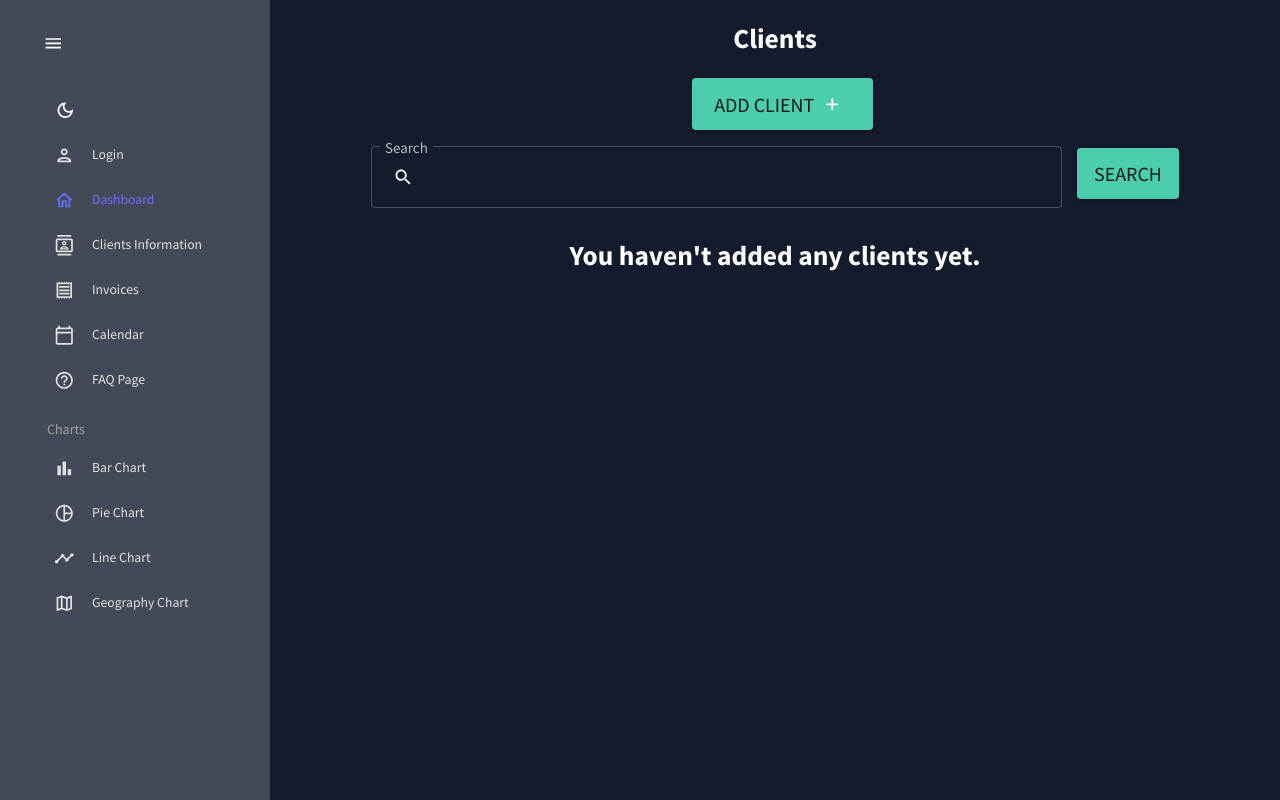
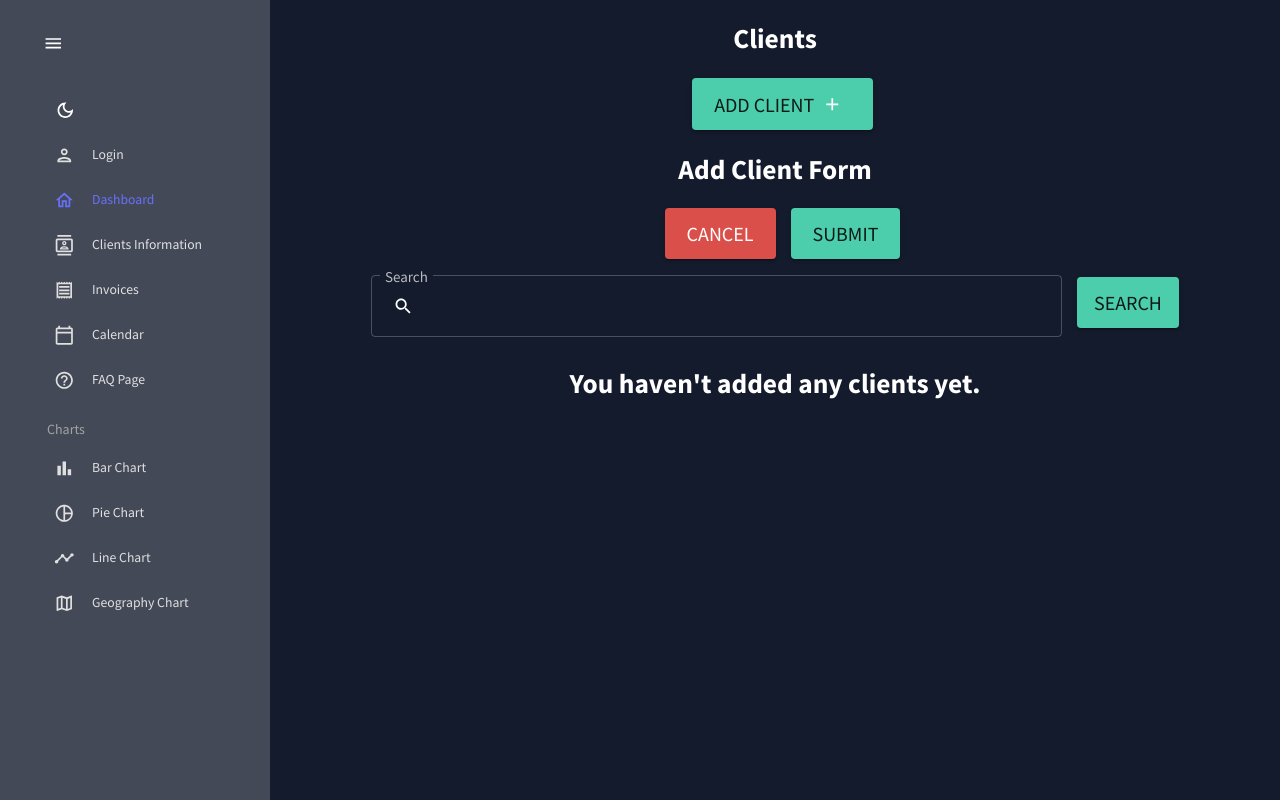
Before and after one commit to BaseBenjamin13/dashboard_client, a React (Create React App) app: page /clients in a window 1280 px wide. Built offline with nearby package versions, Linux system fonts and the light colour scheme.

Commit message:
AddClient btn shows AddClientForm component that has Cancel and Submit btns both hide form

```diff
--- /dev/null
+++ b/src/components/clients/AddClientForm.js
@@ -0,0 +1,32 @@
+import React from 'react'
+
+import { Button, IconButton, useTheme } from "@mui/material";
+import AddIcon from '@mui/icons-material/Add';
+
+import { tokens } from "../../theme";
+
+function AddClientForm({ showClientForm, setShowClientForm }) {
+
+    const theme = useTheme();
+    const colors = tokens(theme.palette.mode);
+
+    return (
+        <div>
+            <h1>Add Client Form</h1>
+            <Button size="large" style={{ fontSize: '20px', marginLeft: '15px' }}
+                variant="contained" color="red"
+                onClick={() => setShowClientForm(!showClientForm)}
+            >
+                Cancel
+            </Button>
+            <Button size="large" style={{ fontSize: '20px', marginLeft: '15px' }}
+                variant="contained" color="secondary"
+                onClick={() => setShowClientForm(!showClientForm)}
+            >
+                Submit
+            </Button>
+        </div>
+    )
+}
+
+export default AddClientForm
--- a/src/pages/ClientsPage.js
+++ b/src/pages/ClientsPage.js
@@ -1,18 +1,19 @@
 import React, { useState, useContext, useEffect } from 'react';
 
 import axios from 'axios';
-import { Button, IconButton, InputAdornment } from "@mui/material";
+import { Button, IconButton } from "@mui/material";
 import AddIcon from '@mui/icons-material/Add';
 
 import { UserContext } from '../contexts/UserContext';
 import ClientsTable from '../components/clients/ClientsTable';
 import ClientsSearch from '../components/clients/ClientsSearch';
+import AddClientForm from '../components/clients/AddClientForm';
 
 function ClientsPage() {
 
     const { user, setUser } = useContext(UserContext);
     const [clients, setClients] = useState();
-    const [showClientForm, setShowClientForm] = useState(false);
+    const [showClientForm, setShowClientForm] = useState(true);
 
     useEffect(() => {
         if (user.ID) {
@@ -38,6 +39,8 @@ function ClientsPage() {
                 </IconButton>
             </Button>
 
+            {showClientForm && <AddClientForm showClientForm={showClientForm} setShowClientForm={setShowClientForm} />}
+
             <ClientsSearch />
 
             {clients ?
--- a/src/theme.js
+++ b/src/theme.js
@@ -135,6 +135,9 @@ export const themeSettings = (mode) => {
                     secondary: {
                         main: colors.greenAccent[500],
                     },
+                    red: {
+                        main: colors.redAccent[500],
+                    },
                     neutral: {
                         dark: colors.grey[700],
                         main: colors.grey[500],
@@ -150,6 +153,9 @@ export const themeSettings = (mode) => {
                     },
                     secondary: {
                         main: colors.greenAccent[500],
+                    },
+                    red: {
+                        main: colors.redAccent[500],
                     },
                     neutral: {
                         dark: colors.grey[700],
```
